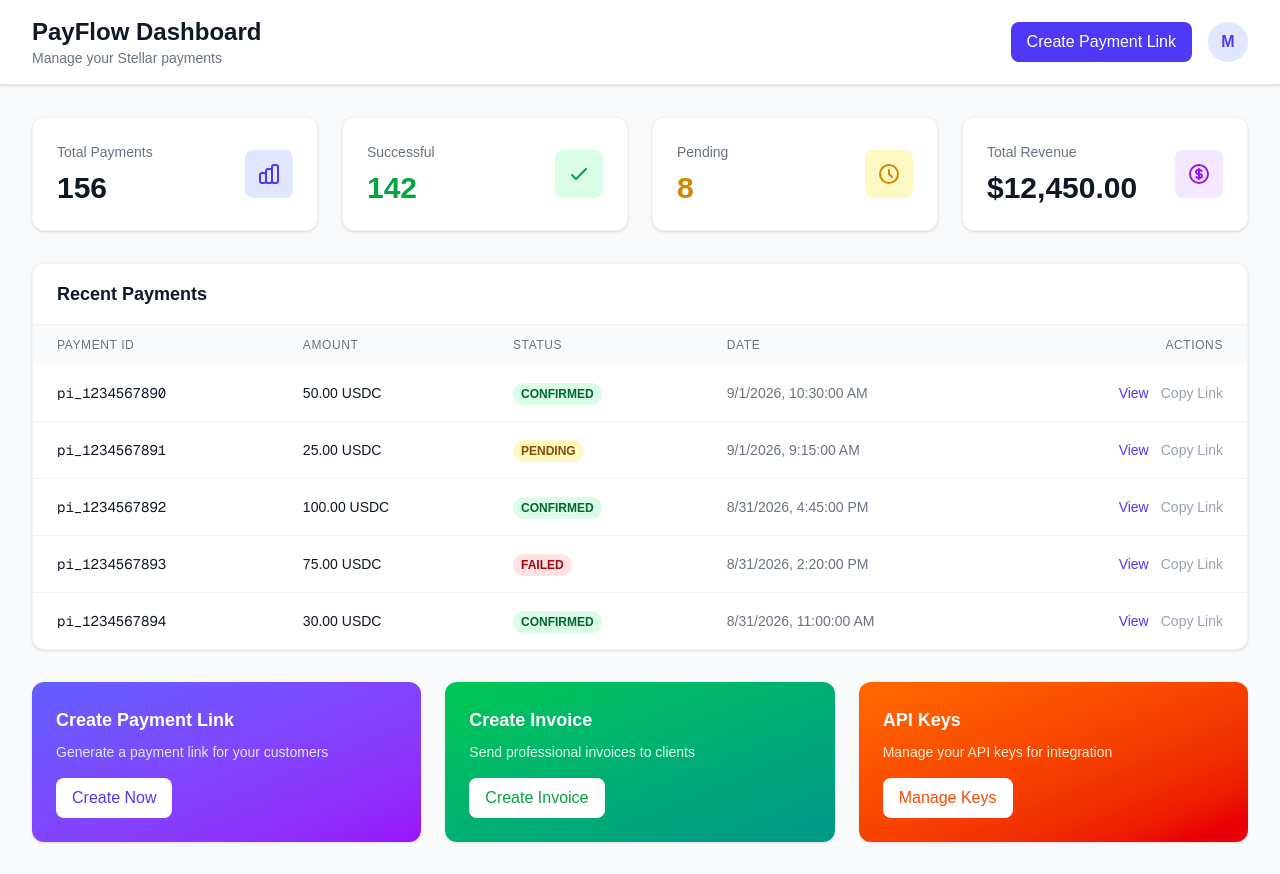
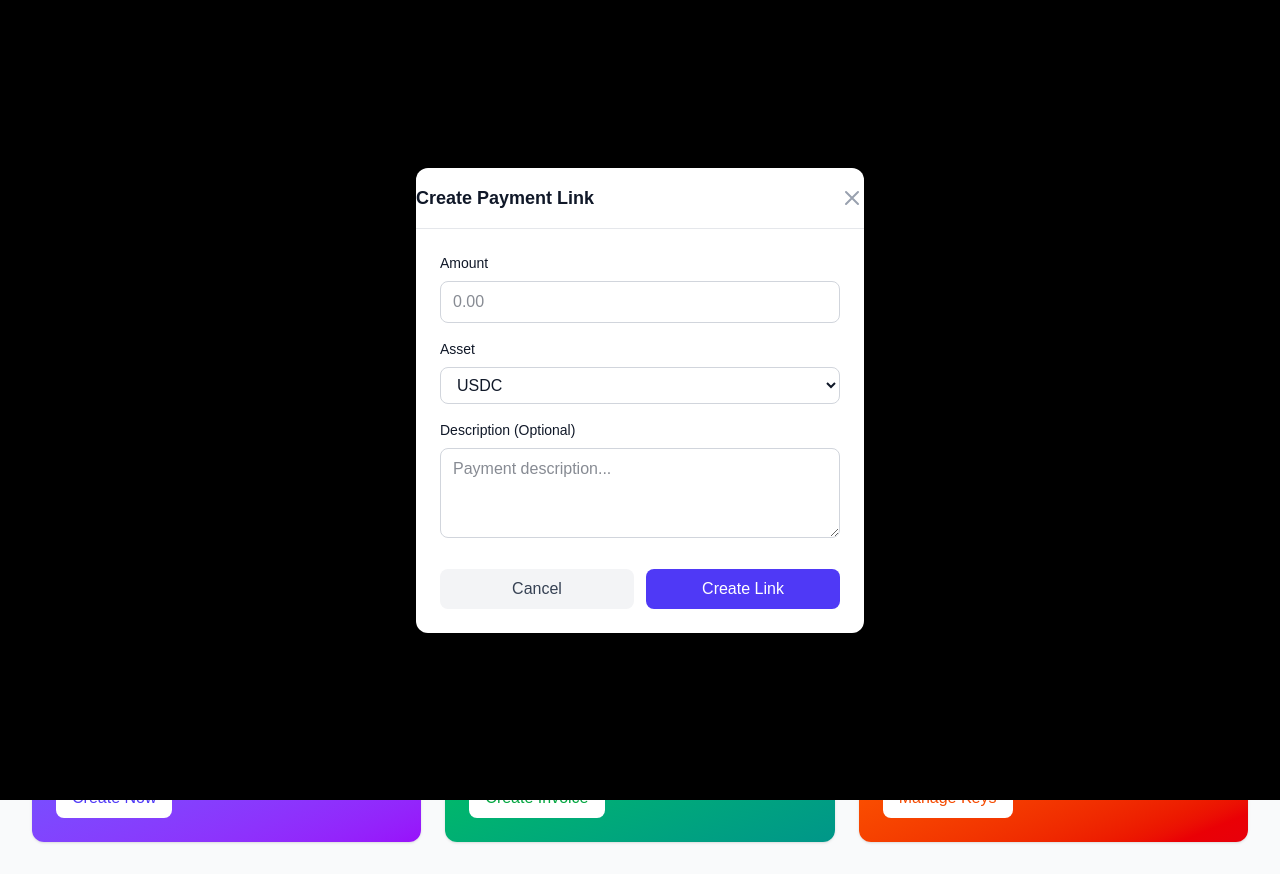
Before and after one commit to Finrail/PayFlow, a Next.js app in the folder apps/web/: page /dashboard in a window 1280 px wide. Both pictures are taken after a click on the button "Create Payment Link". Built offline with nearby package versions, Linux system fonts and the light colour scheme.

Commit message:
feat: add payment link creation modal and fix navigation

```diff
--- a/apps/web/app/dashboard/page.tsx
+++ b/apps/web/app/dashboard/page.tsx
@@ -1,6 +1,7 @@
 'use client';
 
 import { useEffect, useState } from 'react';
+import Link from 'next/link';
 
 interface DashboardStats {
   totalPayments: number;
@@ -18,10 +19,25 @@ interface RecentPayment {
   createdAt: string;
 }
 
+interface CreatePaymentForm {
+  amount: string;
+  asset: string;
+  description: string;
+}
+
 export default function DashboardPage() {
   const [stats, setStats] = useState<DashboardStats | null>(null);
   const [recentPayments, setRecentPayments] = useState<RecentPayment[]>([]);
   const [loading, setLoading] = useState(true);
+  const [showCreateModal, setShowCreateModal] = useState(false);
+  const [creatingPayment, setCreatingPayment] = useState(false);
+  const [paymentForm, setPaymentForm] = useState<CreatePaymentForm>({
+    amount: '',
+    asset: 'USDC',
+    description: '',
+  });
+  const [createdPaymentLink, setCreatedPaymentLink] = useState<string | null>(null);
+  const [error, setError] = useState<string | null>(null);
 
   useEffect(() => {
     fetchDashboardData();
@@ -100,6 +116,56 @@ export default function DashboardPage() {
     }
   };
 
+  const handleCreatePayment = async (e: React.FormEvent) => {
+    e.preventDefault();
+    setCreatingPayment(true);
+    setError(null);
+
+    try {
+      // Simulate API call for MVP demo
+      await new Promise(resolve => setTimeout(resolve, 1000));
+
+      // Generate a mock payment ID
+      const paymentId = `pi_${Date.now()}`;
+      const paymentLink = `${window.location.origin}/pay/${paymentId}`;
+      setCreatedPaymentLink(paymentLink);
+
+      // Add to recent payments
+      const newPayment: RecentPayment = {
+        id: paymentId,
+        amount: paymentForm.amount,
+        asset: paymentForm.asset,
+        status: 'CREATED',
+        createdAt: new Date().toISOString(),
+      };
+      setRecentPayments([newPayment, ...recentPayments]);
+
+      // Reset form
+      setPaymentForm({ amount: '', asset: 'USDC', description: '' });
+    } catch (err) {
+      setError(err instanceof Error ? err.message : 'Failed to create payment link');
+    } finally {
+      setCreatingPayment(false);
+    }
+  };
+
+  const copyPaymentLink = () => {
+    if (createdPaymentLink) {
+      navigator.clipboard.writeText(createdPaymentLink);
+      alert('Payment link copied to clipboard!');
+    }
+  };
+
+  const copyPaymentLinkById = (paymentId: string) => {
+    const paymentLink = `${window.location.origin}/pay/${paymentId}`;
+    navigator.clipboard.writeText(paymentLink);
+    alert('Payment link copied to clipboard!');
+  };
+
+  const viewPayment = (paymentId: string) => {
+    window.open(`/pay/${paymentId}`, '_blank');
+  };
+
   if (loading) {
     return (
       <div className="min-h-screen flex items-center justify-center bg-gray-50">
@@ -119,7 +185,16 @@ export default function DashboardPage() {
               <p className="text-sm text-gray-500">Manage your Stellar payments</p>
             </div>
             <div className="flex items-center space-x-4">
-              <button className="bg-indigo-600 text-white px-4 py-2 rounded-lg hover:bg-indigo-700 transition-colors">
+              <Link
+                href="/"
+                className="text-gray-600 hover:text-gray-900 transition-colors"
+              >
+                Home
+              </Link>
+              <button
+                onClick={() => setShowCreateModal(true)}
+                className="bg-indigo-600 text-white px-4 py-2 rounded-lg hover:bg-indigo-700 transition-colors"
+              >
                 Create Payment Link
               </button>
               <div className="w-10 h-10 bg-indigo-100 rounded-full flex items-center justify-center">
@@ -227,8 +302,18 @@ export default function DashboardPage() {
                       {new Date(payment.createdAt).toLocaleString()}
                     </td>
                     <td className="px-6 py-4 whitespace-nowrap text-right text-sm">
-                      <button className="text-indigo-600 hover:text-indigo-800 mr-3">View</button>
-                      <button className="text-gray-400 hover:text-gray-600">Copy Link</button>
+                      <button
+                        onClick={() => viewPayment(payment.id)}
+                        className="text-indigo-600 hover:text-indigo-800 mr-3"
+                      >
+                        View
+                      </button>
+                      <button
+                        onClick={() => copyPaymentLinkById(payment.id)}
+                        className="text-gray-400 hover:text-gray-600"
+                      >
+                        Copy Link
+                      </button>
                     </td>
                   </tr>
                 ))}
@@ -242,7 +327,10 @@ export default function DashboardPage() {
           <div className="bg-gradient-to-br from-indigo-500 to-purple-600 rounded-xl shadow-sm p-6 text-white">
             <h3 className="text-lg font-semibold mb-2">Create Payment Link</h3>
             <p className="text-indigo-100 text-sm mb-4">Generate a payment link for your customers</p>
-            <button className="bg-white text-indigo-600 px-4 py-2 rounded-lg font-medium hover:bg-indigo-50 transition-colors">
+            <button
+              onClick={() => setShowCreateModal(true)}
+              className="bg-white text-indigo-600 px-4 py-2 rounded-lg font-medium hover:bg-indigo-50 transition-colors"
+            >
               Create Now
             </button>
           </div>
@@ -264,6 +352,130 @@ export default function DashboardPage() {
           </div>
         </div>
       </main>
+
+      {/* Create Payment Modal */}
+      {showCreateModal && (
+        <div className="fixed inset-0 bg-black bg-opacity-50 flex items-center justify-center z-50">
+          <div className="bg-white rounded-xl shadow-xl max-w-md w-full mx-4">
+            <div className="flex justify-between items-center px- py-4 border-b border-gray-200">
+              <h2 className="text-lg font-semibold text-gray-900">Create Payment Link</h2>
+              <button
+                onClick={() => {
+                  setShowCreateModal(false);
+                  setCreatedPaymentLink(null);
+                  setError(null);
+                }}
+                className="text-gray-400 hover:text-gray-600"
+              >
+                <svg className="w-6 h-6" fill="none" stroke="currentColor" viewBox="0 0 24 24">
+                  <path strokeLinecap="round" strokeLinejoin="round" strokeWidth={2} d="M6 18L18 6M6 6l12 12" />
+                </svg>
+              </button>
+            </div>
+
+            {createdPaymentLink ? (
+              <div className="p-6">
+                <div className="bg-green-50 border border-green-200 rounded-lg p-4 mb-4">
+                  <div className="flex items-center">
+                    <svg className="w-6 h-6 text-green-600 mr-2" fill="none" stroke="currentColor" viewBox="0 0 24 24">
+                      <path strokeLinecap="round" strokeLinejoin="round" strokeWidth={2} d="M5 13l4 4L19 7" />
+                    </svg>
+                    <span className="text-green-800 font-medium">Payment link created!</span>
+                  </div>
+                </div>
+                <div className="mb-4">
+                  <label className="block text-sm font-medium text-gray-900 mb-2">Payment Link</label>
+                  <div className="flex">
+                    <input
+                      type="text"
+                      value={createdPaymentLink}
+                      readOnly
+                      className="flex-1 px-3 py-2 border border-gray-300 rounded-l-lg bg-gray-50 text-sm text-gray-900"
+                    />
+                    <button
+                      onClick={copyPaymentLink}
+                      className="px-4 py-2 bg-indigo-600 text-white rounded-r-lg hover:bg-indigo-700 transition-colors"
+                    >
+                      Copy
+                    </button>
+                  </div>
+                </div>
+                <button
+                  onClick={() => {
+                    setShowCreateModal(false);
+                    setCreatedPaymentLink(null);
+                  }}
+                  className="w-full bg-gray-100 text-gray-700 py-2 rounded-lg hover:bg-gray-200 transition-colors"
+                >
+                  Close
+                </button>
+              </div>
+            ) : (
+              <form onSubmit={handleCreatePayment} className="p-6">
+                {error && (
+                  <div className="bg-red-50 border border-red-200 rounded-lg p-3 mb-4">
+                    <p className="text-red-800 text-sm">{error}</p>
+                  </div>
+                )}
+
+                <div className="mb-4">
+                  <label className="block text-sm font-medium text-gray-900 mb-2">Amount</label>
+                  <input
+                    type="number"
+                    step="0.01"
+                    min="0.01"
+                    required
+                    value={paymentForm.amount}
+                    onChange={(e) => setPaymentForm({ ...paymentForm, amount: e.target.value })}
+                    className="w-full px-3 py-2 border border-gray-300 rounded-lg focus:ring-2 focus:ring-indigo-500 focus:border-indigo-500 text-gray-900"
+                    placeholder="0.00"
+                  />
+                </div>
+
+                <div className="mb-4">
+                  <label className="block text-sm font-medium text-gray-900 mb-2">Asset</label>
+                  <select
+                    value={paymentForm.asset}
+                    onChange={(e) => setPaymentForm({ ...paymentForm, asset: e.target.value })}
+                    className="w-full px-3 py-2 border border-gray-300 rounded-lg focus:ring-2 focus:ring-indigo-500 focus:border-indigo-500 text-gray-900"
+                  >
+                    <option value="USDC">USDC</option>
+                    <option value="XLM">XLM</option>
+                  </select>
+                </div>
+
+                <div className="mb-6">
+                  <label className="block text-sm font-medium text-gray-900 mb-2">Description (Optional)</label>
+                  <textarea
+                    value={paymentForm.description}
+                    onChange={(e) => setPaymentForm({ ...paymentForm, description: e.target.value })}
+                    className="w-full px-3 py-2 border border-gray-300 rounded-lg focus:ring-2 focus:ring-indigo-500 focus:border-indigo-500 text-gray-900"
+                    rows={3}
+                    placeholder="Payment description..."
+                  />
+                </div>
+
+                <div className="flex gap-3">
+                  <button
+                    type="button"
+                    onClick={() => setShowCreateModal(false)}
+                    className="flex-1 bg-gray-100 text-gray-700 py-2 rounded-lg hover:bg-gray-200 transition-colors"
+                  >
+                    Cancel
+                  </button>
+                  <button
+                    type="submit"
+                    disabled={creatingPayment}
+                    className="flex-1 bg-indigo-600 text-white py-2 rounded-lg hover:bg-indigo-700 transition-colors disabled:bg-gray-400 disabled:cursor-not-allowed"
+                  >
+                    {creatingPayment ? 'Creating...' : 'Create Link'}
+                  </button>
+                </div>
+              </form>
+            )}
+          </div>
+        </div>
+      )}
     </div>
   );
 }
```
